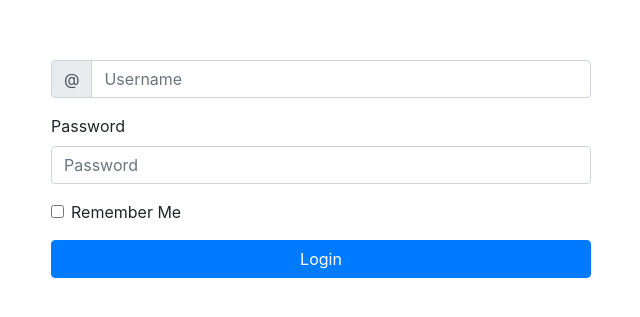
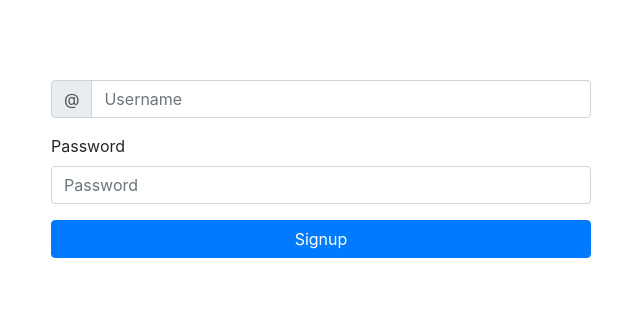
Before and after one commit to moussa32/Pala, a React (Create React App) app: page /signup in a window 1280 px wide. Shown: the part 231-548 px from the top of the page, without its empty margins (319-959 px from the left). Built offline with nearby package versions, Linux system fonts and the light colour scheme; no server answers.

Commit message:
Installed React Icons

```diff
--- a/package.json
+++ b/package.json
@@ -11,6 +11,7 @@
     "react": "^17.0.2",
     "react-bootstrap": "^1.6.0",
     "react-dom": "^17.0.2",
+    "react-icons": "^4.2.0",
     "react-router-dom": "^5.2.0",
     "react-scripts": "4.0.3",
     "web-vitals": "^1.0.1"
--- a/src/components/Signup.js
+++ b/src/components/Signup.js
@@ -21,11 +21,8 @@
             <Form.Label>Password</Form.Label>
             <Form.Control type="password" placeholder="Password" />
           </Form.Group>
-          <Form.Group controlId="formBasicCheckbox">
-            <Form.Check type="checkbox" label="Remember Me" />
-          </Form.Group>
           <Button className="w-100" variant="primary" type="submit">
-            Login
+            Signup
   </Button>
         </Form>
       </Col>
```
Also changed, not shown: 1 other file (tests, documents, lock files or other folders).
